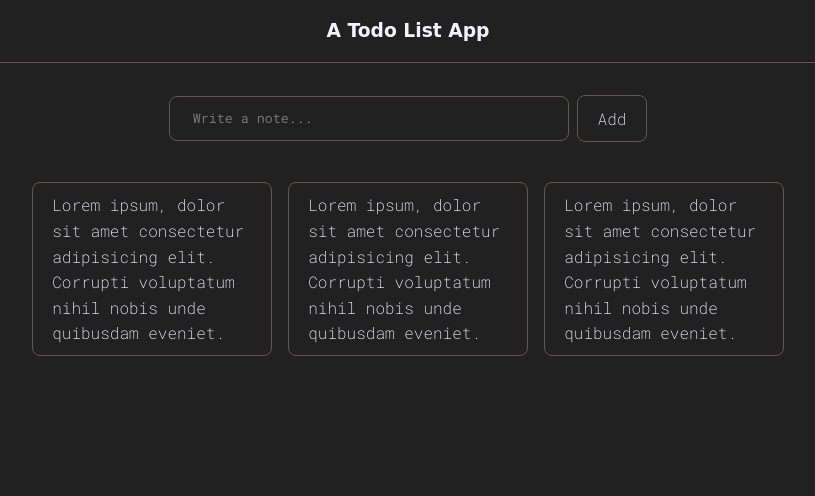
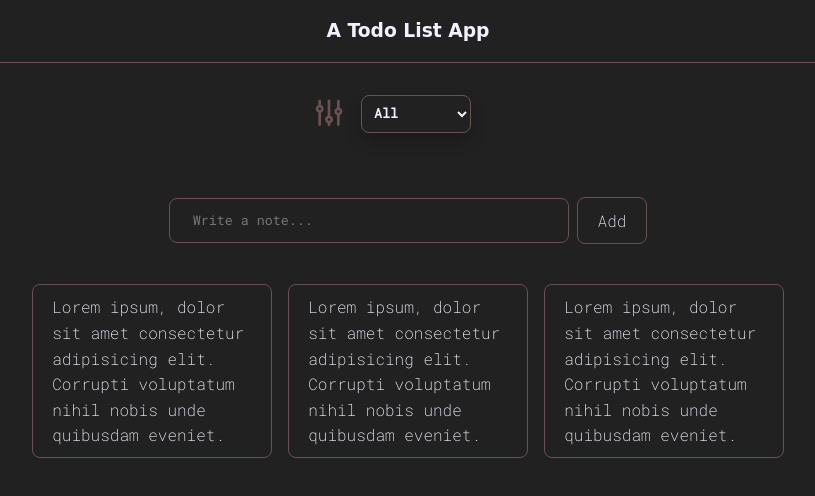
Before and after one commit to FuneralSuits18/to-do-list-app, a website: page index.html in a window 1280 px wide. Shown: the whole page, without its empty margins (232-1047 px from the left). Drawn offline with nearby package versions, Linux system fonts and the light colour scheme; a web font is replaced by a local one.

Commit message:
Edit UI
Added the projects-container and made some comments to divide different parts of the html and the css

```diff
--- a/index.html
+++ b/index.html
@@ -6,12 +6,18 @@
   <meta name="viewport" content="width=device-width, initial-scale=1.0">
   <title>Todo List</title>
 
-
+  <!-- Google Fonts -->
   <link rel="preconnect" href="https://fonts.googleapis.com">
   <link rel="preconnect" href="https://fonts.gstatic.com" crossorigin>
+  <!-- Roboto Mono -->
   <link href="https://fonts.googleapis.com/css2?family=Roboto+Mono:wght@200;400&display=swap" rel="stylesheet">
+  <!-- Tilt Prism -->
   <link href="https://fonts.googleapis.com/css2?family=Tilt+Prism&display=swap" rel="stylesheet">
 
+  <!-- Iconscout CDN -->
+  <link rel="stylesheet" href="https://unicons.iconscout.com/release/v4.0.0/css/line.css">
+
+  <!-- Custom Stylesheet -->
   <link rel="stylesheet" href="style.css">
 
 </head>
@@ -22,6 +28,19 @@
         <h3>A Todo List App</h3>
       </div>
     </div>
+
+    <!-- =========================  Projects ========================= -->
+    <div class="project__container">
+      <button class="project__button"><i class="uil uil-sliders-v-alt"></i></button>
+      <select class="projects" name="projects" id="projects">
+        <option value="project0">All</option>
+        <option value="project1">Project 1</option>
+        <option value="project2">Project 2</option>
+        <option value="project3">Project 3</option>
+      </select>
+    </div>
+
+    <!-- =========================  Add Todo ========================= -->
     <div class="add__todo__container">
       <div class="add__todo">
         <input type="text" placeholder="Write a note...">
@@ -29,6 +48,7 @@
       <button type="submit" class="btn">Add</button>
     </div>
 
+    <!-- =========================  Todo List ========================= -->
     <div class="todo__container">
       <div class="todo">
         Lorem ipsum, dolor sit amet consectetur adipisicing elit. Corrupti voluptatum nihil nobis unde quibusdam eveniet.
--- a/style.css
+++ b/style.css
@@ -45,6 +45,7 @@ body {
     align-items: center;
 }
 
+/* ============================================== HEADER ============================================== */
 
 .header__container{
     width: 100%;
@@ -57,6 +58,42 @@ body {
 .header {
     font-family: 'Tilt Prism', cursive;
 }
+
+/* ============================================== PROJECTS ============================================== */
+
+.project__container {
+    width: 75%;
+    margin: 2rem 2rem 2rem 0;
+    display: flex;
+    justify-content: center;
+}
+
+.project__button {
+    background-color: var(--color-bg);
+    color: var(--color-border);
+    font-size: 2rem;
+    cursor: pointer;
+}
+
+.projects {
+    margin-left: 1rem;
+    padding: 0.5rem;
+    background-color: var(--color-bg);
+    color: var(--color-white);
+    transition: var(--transition);
+    border: 1px solid var(--color-border);
+    border-radius: 0.5rem;
+    font-family: inherit;
+    font-weight: 600;
+    box-shadow: 0px 8px 16px 0px rgba(0,0,0,0.2);
+}
+
+option {
+    padding: 2rem;
+    border-radius: 1rem;
+}
+
+/* ============================================== ADD TODO ============================================== */
 
 .add__todo__container {
     display: flex;
@@ -91,6 +128,8 @@ input {
     background-color: var(--color-bg-light);
 }
 
+/* ============================================== TODO LIST ============================================== */
+
 .todo__container {
     padding-top: 1rem;
     margin: 1rem;
```
Also changed, not shown: project-logs.md (added, +11 -0 lines).
